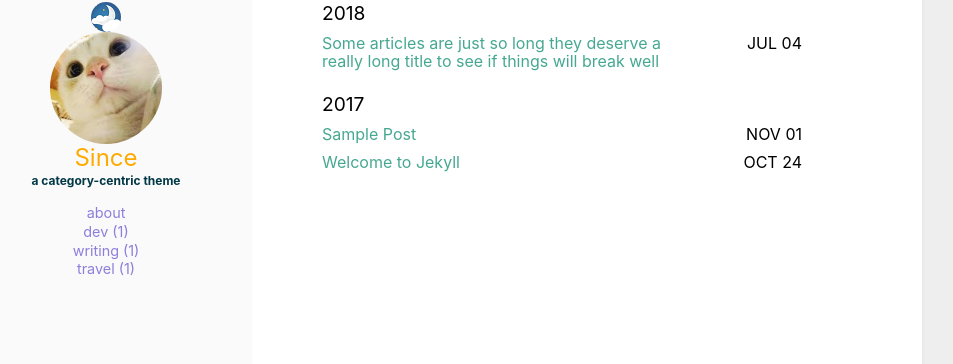
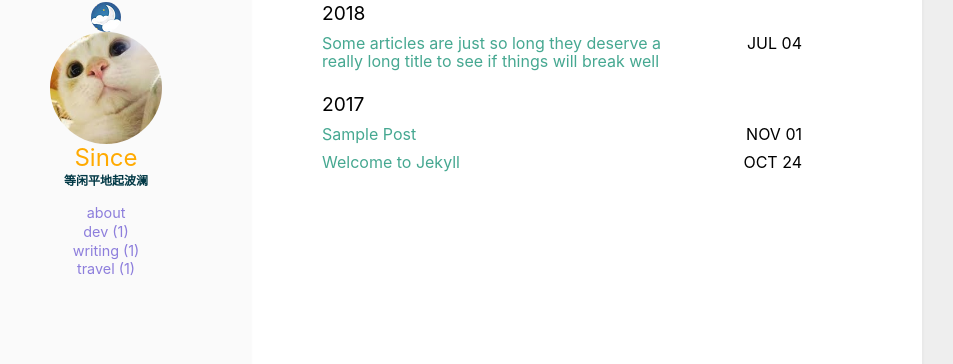
Before and after one commit to Mtr1994/Mtr1994, a Jekyll site: the page built from index.html, in a window 1280 px wide. Shown: the part 148-512 px from the top of the page, without its empty margins (198-1151 px from the left). Built offline with Jekyll 4.4.1, drawn with Linux system fonts in a browser that asks for light colours.

Commit message:
Update _config.yml

```diff
--- a/_config.yml
+++ b/_config.yml
@@ -19,7 +19,7 @@ user:
   name: Since
   pic: /assets/img/cat.jpg
   picAlt: "catbook"
-  job: a category-centric theme
+  job: 等闲平地起波澜
   aboutme: true # comment this out if you don't need the 'about' page.
 
 exclude:
```
